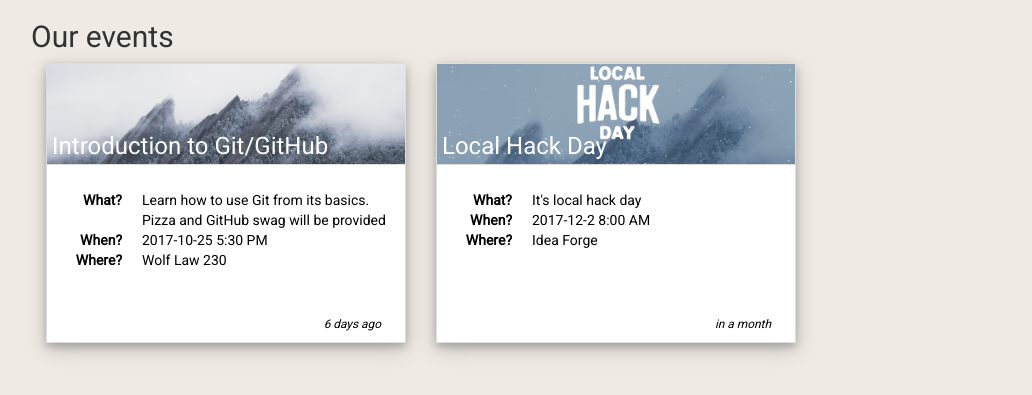
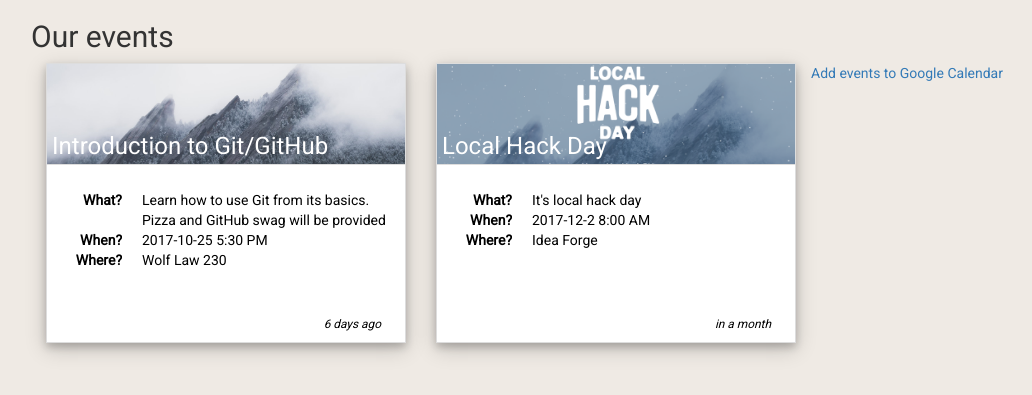
Before and after one commit to casassg/events-landing, a Jekyll site: the page built from index.md, in a window 1280 px wide. Shown: the top 395 px of the page, without its empty margins (24-1056 px from the left). Built offline with Jekyll 4.4.1, drawn with Linux system fonts in a browser that asks for light colours; nearby versions of some CDN libraries.

Commit message:
add timezone to ics

```diff
--- a/index.md
+++ b/index.md
@@ -34,6 +34,8 @@
                     </a>
                 </div>
             {% endfor %}
+            <a href="https://calendar.google.com/calendar/r?cid=webcal://hackcu.github.io/community/calendars/events.ics" target="_blank">Add events to Google Calendar</a>
         </div>
     </div>
+
 </section>
```
Also changed, not shown: 1 other file.
